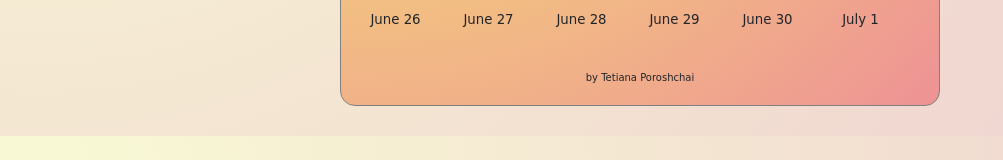
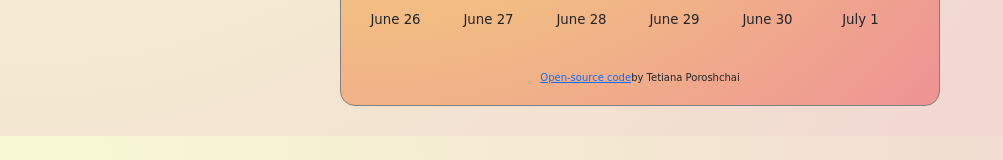
Before and after one commit to TetianaPo/my-weather-app1, a plain HTML site: page index.html in a window 1280 px wide. Shown: the part 542-702 px from the top of the page, without its empty margins (0-1003 px from the left). Drawn offline with nearby package versions, Linux system fonts and the light colour scheme; no server answers; a web font is replaced by a local one.

Commit message:
new link in the bottom

```diff
--- a/index.html
+++ b/index.html
@@ -131,7 +131,7 @@
             <div class="col date">June 30</div>
             <div class="col date">July 1</div>
           </div>
-          <footer>by Tetiana Poroshchai</footer>
+          <footer> <a href ="https://github.com/TetianaPo/my-weather-app1"> Open-source code</a>by Tetiana Poroshchai</footer>
         </div>
       </div>
     </div>
```
